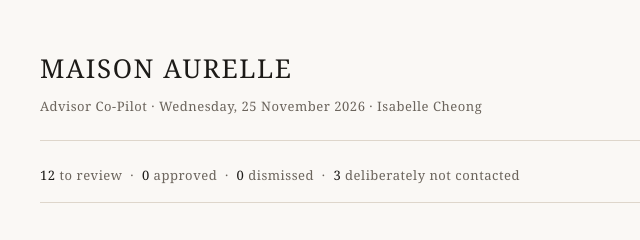
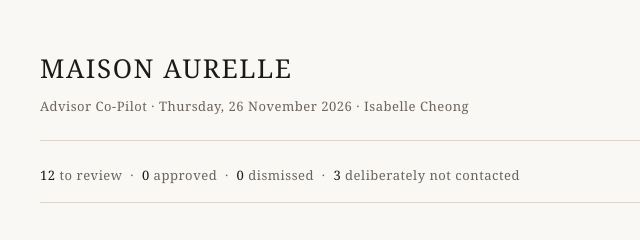
Before and after one commit to Adrita333/luxury-copilot, a plain HTML site: page index.html in a window 1280 px wide. Shown: the top 240 px of the page, 84-724 px from the left. Drawn offline with Linux system fonts and the light colour scheme.

Commit message:
Daily brief

```diff
--- a/index.html
+++ b/index.html
@@ -6,10 +6,10 @@
      run the script below, so without these tags the only text they can find
      is the "Held back" heading, and every shared link is previewed as though
      nothing was recommended. These are static and describe the real brief. -->
-<meta name="description" content="Wednesday, 25 November 2026. 12 client approaches ranked with channel, timing and a drafted message; 3 held back, each with the reason shown.">
+<meta name="description" content="Thursday, 26 November 2026. 12 client approaches ranked with channel, timing and a drafted message; 3 held back, each with the reason shown.">
 <meta property="og:type" content="website">
 <meta property="og:title" content="Maison Aurelle - Advisor Co-Pilot">
-<meta property="og:description" content="Wednesday, 25 November 2026. 12 client approaches ranked with channel, timing and a drafted message; 3 held back, each with the reason shown.">
+<meta property="og:description" content="Thursday, 26 November 2026. 12 client approaches ranked with channel, timing and a drafted message; 3 held back, each with the reason shown.">
 <meta property="og:url" content="https://adrita333.github.io/luxury-copilot/">
 <meta property="og:image"
       content="https://raw.githubusercontent.com/Adrita333/luxury-copilot/main/assets/brief.png">
@@ -57,7 +57,7 @@ select{font:inherit;font-size:13px;padding:6px;margin-top:10px;
 .status{font-size:12px;letter-spacing:.1em;text-transform:uppercase;color:#8a7355}
 </style></head><body><div class="wrap">
 <header><h1>MAISON AURELLE</h1>
-<div class="sub">Advisor Co-Pilot &middot; Wednesday, 25 November 2026 &middot; Isabelle Cheong</div>
+<div class="sub">Advisor Co-Pilot &middot; Thursday, 26 November 2026 &middot; Isabelle Cheong</div>
 </header>
 <div class="bar" id="bar"></div>
 <h2>Recommended today</h2>
```
